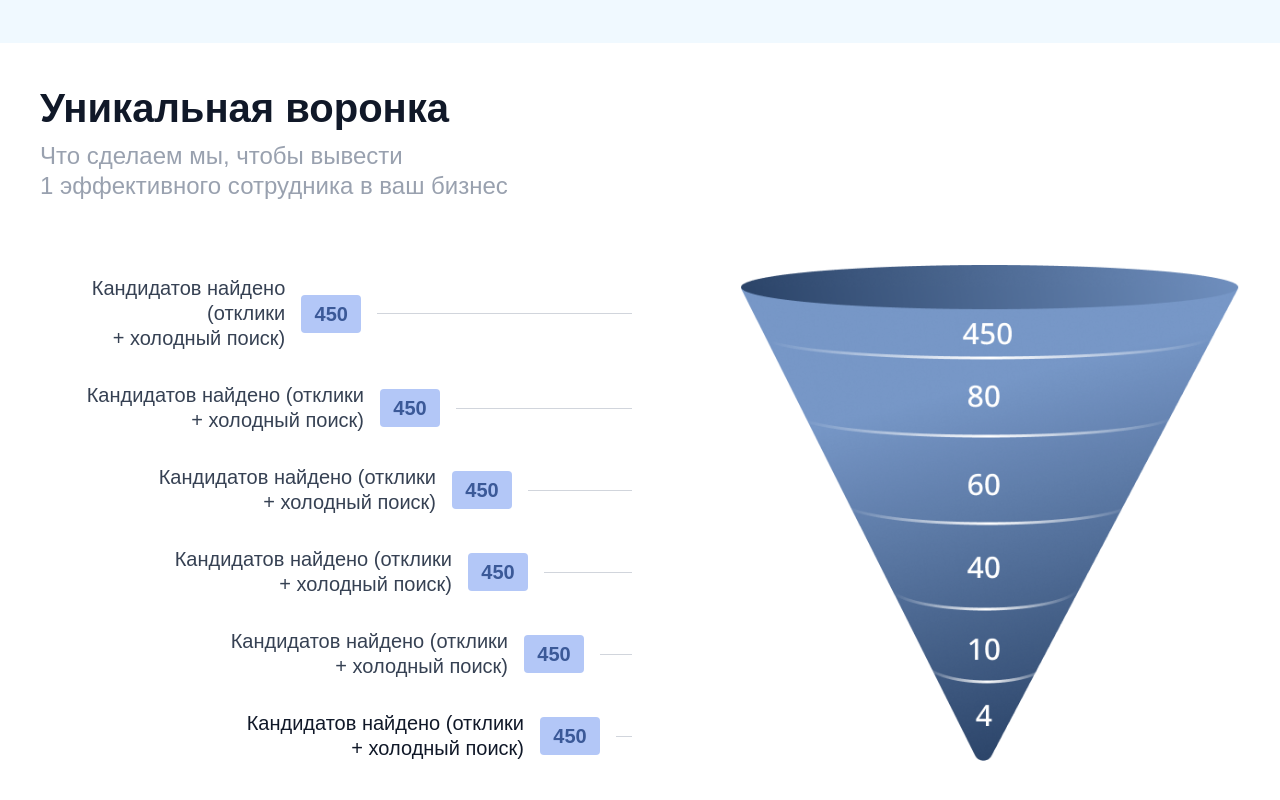
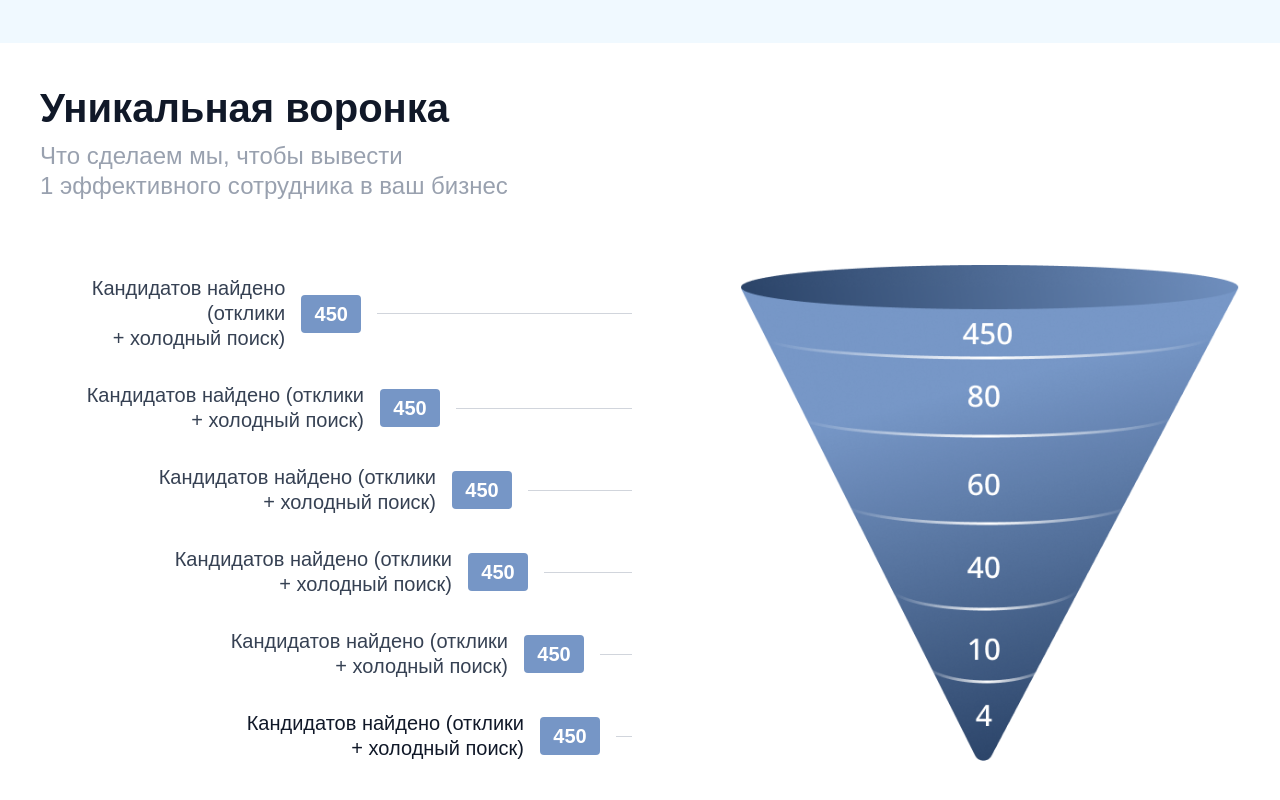
Before and after one commit to sino-Git379/TailwindExam2, a website: page index.html in a window 1280 px wide. Shown: the part 5652-6452 px from the top of the page. Drawn offline with Linux system fonts and the light colour scheme.

Commit message:
fix: 8th Section Changed Colors

```diff
--- a/index.html
+++ b/index.html
@@ -281,43 +281,43 @@
     <div class="flex-1 w-full space-y-[32px]">
       <div class="flex items-center justify-end gap-4">
         <span class="text-right text-[20px] leading-tight text-gray-700">Кандидатов найдено (отклики <br> + холодный поиск)</span>
-        <div class="bg-[#b3c7f7] text-[#3b5998] px-3 py-1 rounded text-[20px] font-bold min-w-[60px] text-center">450</div>
+        <div class="bg-[#7696C6] text-[white] px-3 py-1 rounded text-[20px] font-bold min-w-[60px] text-center">450</div>
         <div class="hidden lg:block h-[1px] bg-gray-300 w-72"></div>
       </div>
 
       <div class="flex items-center justify-end gap-4">
         <span class="text-right text-[20px] leading-tight text-gray-700">Кандидатов найдено (отклики <br> + холодный поиск)</span>
-        <div class="bg-[#b3c7f7] text-[#3b5998] px-3 py-1 rounded text-[20px] font-bold min-w-[60px] text-center">450</div>
+        <div class="bg-[#7696C6] text-[white] px-3 py-1 rounded text-[20px] font-bold min-w-[60px] text-center">450</div>
         <div class="hidden lg:block h-[1px] bg-gray-300 w-44"></div>
       </div>
 
       <div class="flex items-center justify-end gap-4">
         <span class="text-right text-[20px] leading-tight text-gray-700">Кандидатов найдено (отклики <br> + холодный поиск)</span>
-        <div class="bg-[#b3c7f7] text-[#3b5998] px-3 py-1 rounded text-[20px] font-bold min-w-[60px] text-center">450</div>
+        <div class="bg-[#7696C6] text-[white] px-3 py-1 rounded text-[20px] font-bold min-w-[60px] text-center">450</div>
         <div class="hidden lg:block h-[1px] bg-gray-300 w-26"></div>
       </div>
 
       <div class="flex items-center justify-end gap-4">
         <span class="text-right text-[20px] leading-tight text-gray-700">Кандидатов найдено (отклики <br> + холодный поиск)</span>
-        <div class="bg-[#b3c7f7] text-[#3b5998] px-3 py-1 rounded text-[20px] font-bold min-w-[60px] text-center">450</div>
+        <div class="bg-[#7696C6] text-[white] px-3 py-1 rounded text-[20px] font-bold min-w-[60px] text-center">450</div>
         <div class="hidden lg:block h-[1px] bg-gray-300 w-22"></div>
       </div>
 
       <div class="flex items-center justify-end gap-4">
         <span class="text-right text-[20px] leading-tight text-gray-700">Кандидатов найдено (отклики <br> + холодный поиск)</span>
-        <div class="bg-[#b3c7f7] text-[#3b5998] px-3 py-1 rounded text-[20px] font-bold min-w-[60px] text-center">450</div>
+        <div class="bg-[#7696C6] text-[white] px-3 py-1 rounded text-[20px] font-bold min-w-[60px] text-center">450</div>
         <div class="hidden lg:block h-[1px] bg-gray-300 w-8"></div>
       </div>
 
       <div class="flex items-center justify-end gap-4">
         <span class="text-right text-[20px] leading-tight text-gray-900">Кандидатов найдено (отклики <br> + холодный поиск)</span>
-        <div class="bg-[#b3c7f7] text-[#3b5998] px-3 py-1 rounded text-[20px] font-bold min-w-[60px] text-center">450</div>
+        <div class="bg-[#7696C6] text-[white] px-3 py-1 rounded text-[20px] font-bold min-w-[60px] text-center">450</div>
         <div class="hidden lg:block h-[1px] bg-gray-300 w-4"></div>
       </div>
     </div>
 
     <div class="flex-1 flex justify-center lg:justify-end">
-      <img src="./forimgs/Group 51.png" alt="Воронка" class="w-full max-w-[500px] h-auto object-contain">
+      <img src="./forimgs/Group 51.png" alt="" class="w-full max-w-[500px] h-auto object-contain">
     </div>
   </div>
 </section>
```
Also changed, not shown: src/output.css.
